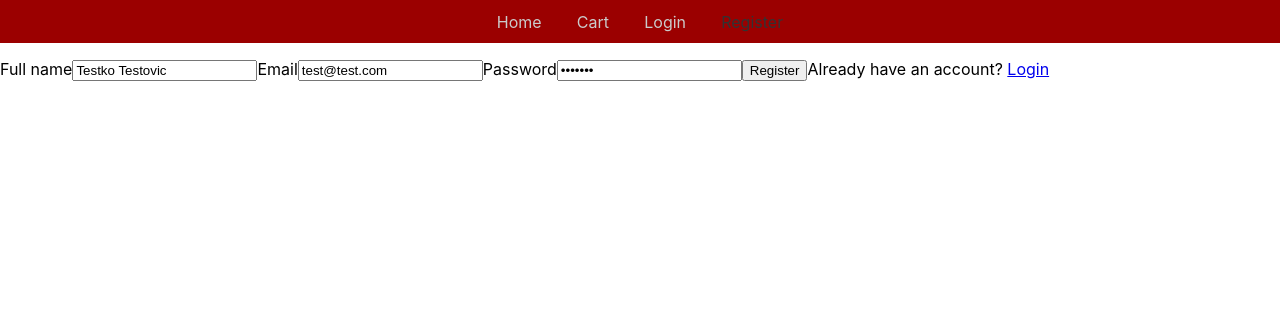
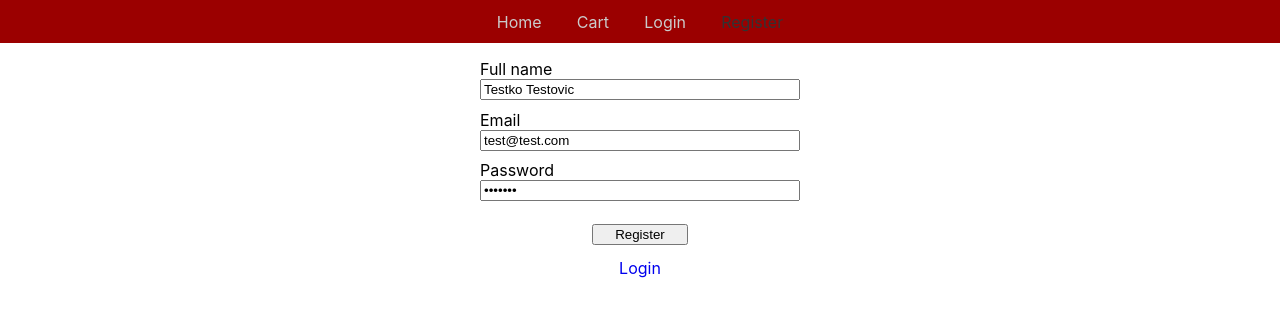
Before and after one commit to velibor7/epi-shop, a React (Create React App) app: page /register in a window 1280 px wide. Shown: the top 316 px of the page. Built offline with nearby package versions, Linux system fonts and the light colour scheme.

Commit message:
login and register done

```diff
--- a/src/auth/pages/Auth.css
+++ b/src/auth/pages/Auth.css
@@ -0,0 +1,29 @@
+.auth__form {
+  margin: 0 auto;
+  display: flex;
+  flex-direction: column;
+  width: 70%;
+}
+
+input {
+  margin-bottom: 0.7em;
+}
+
+.auth__submit {
+  margin: 1em;
+  display: flex;
+  width: 30%;
+  align-self: center;
+  justify-content: center;
+}
+
+.auth__other {
+  display: flex;
+  align-self: center;
+}
+
+@media (min-width: 700px) {
+  .auth__form {
+    width: 20em;
+  }
+}
--- a/src/auth/pages/Login.js
+++ b/src/auth/pages/Login.js
@@ -2,8 +2,9 @@ import React, { useContext } from "react";
 import { useHistory, Link } from "react-router-dom";
 import { Formik, Field, Form } from "formik";
 
+import { AuthContext } from "../../shared/context/auth-context";
+
 import "./Auth.css";
-import { AuthContext } from "../../shared/context/auth-context";
 
 const Login = () => {
   const history = useHistory();
@@ -13,7 +14,7 @@ const Login = () => {
   return (
     <Formik
       initialValues={{
-        email: "test@test.com",
+        email: "test1@test.com",
         password: "test123",
       }}
       onSubmit={(values) => {
@@ -42,15 +43,17 @@ const Login = () => {
           });
       }}
     >
-      <Form className="new-item__form">
+      <Form className="auth__form">
         <label htmlFor="email">Email</label>
         <Field id="email" type="email" name="email" />
         <label htmlFor="password">Password</label>
         <Field id="pasword" type="password" name="password" />
-        <button type="submit" className="new-item__submit">
+        <button type="submit" className="auth__submit">
           Login
         </button>
-        New here? <Link to="/register">Register</Link>
+        <Link to="/register" className="auth__other">
+          Register
+        </Link>
       </Form>
     </Formik>
   );
--- a/src/auth/pages/Register.js
+++ b/src/auth/pages/Register.js
@@ -40,17 +40,19 @@ const Register = () => {
           });
       }}
     >
-      <Form className="new-item__form">
+      <Form className="auth__form">
         <label htmlFor="fullname">Full name</label>
         <Field id="fullname" type="text" name="fullname" />
         <label htmlFor="email">Email</label>
         <Field id="email" type="email" name="email" />
         <label htmlFor="password">Password</label>
         <Field id="pasword" type="password" name="password" />
-        <button type="submit" className="new-item__submit">
+        <button type="submit" className="auth__submit">
           Register
         </button>
-        Already have an account? <Link to="/login">Login</Link>
+        <Link to="/login" className="auth__other">
+          Login
+        </Link>
       </Form>
     </Formik>
   );
--- a/src/index.css
+++ b/src/index.css
@@ -1,17 +1,27 @@
+@import url("https://fonts.googleapis.com/css2?family=Poiret+One&display=swap");
+
 body,
 html {
-  height : 100vh;
-  width  : 100%;
-  margin : 0;
+  height: 100vh;
+  width: 100%;
+  margin: 0;
   padding: 0;
-  font-family: -apple-system, BlinkMacSystemFont, 'Segoe UI', 'Roboto', 'Oxygen',
-    'Ubuntu', 'Cantarell', 'Fira Sans', 'Droid Sans', 'Helvetica Neue',
-    sans-serif;
-  -webkit-font-smoothing : antialiased;
+  font-family: -apple-system, BlinkMacSystemFont, "Poiret One", "Segoe UI",
+    "Roboto", "Oxygen", "Ubuntu", "Cantarell", "Fira Sans", "Droid Sans",
+    "Helvetica Neue", "cursive", sans-serif;
+  -webkit-font-smoothing: antialiased;
   -moz-osx-font-smoothing: grayscale;
 }
 
 code {
-  font-family: source-code-pro, Menlo, Monaco, Consolas, 'Courier New',
+  font-family: source-code-pro, Menlo, Monaco, Consolas, "Courier New",
     monospace;
 }
+
+a {
+  text-decoration: none;
+}
+
+button {
+  cursor: pointer;
+}
--- a/src/items/components/Item.css
+++ b/src/items/components/Item.css
@@ -6,20 +6,72 @@
 .item__card {
   width: 100%;
   height: 100%;
+  display: flex;
+  flex-direction: column;
+}
+.item__title {
+  margin: 0.4em;
+  align-self: center;
 }
 
-.item__cart-icon {
-  cursor: pointer;
+.item__price {
+  margin: 0em;
 }
+
 .item__image {
   object-fit: cover;
   width: 100%;
   height: 70%;
 }
 
+.item__bottom {
+  height: 30%;
+  display: flex;
+  justify-content: space-around;
+  align-content: center;
+  align-items: center;
+  margin: 0.4em;
+}
+
+.item__category {
+  width: auto;
+  padding: 0.4em;
+  align-self: flex-start;
+  border: 0px solid black;
+  border-radius: 7px;
+}
+.item__category:hover {
+  box-shadow: 1px 1px 3px gray;
+}
+
+.item__category-skydiving {
+  background-color: red;
+}
+
+.item__category-snowboarding {
+  color: white;
+  background-color: blue;
+}
+
+.item__category-skateboarding {
+  background-color: greenyellow;
+}
+
+.item__category-other {
+  background-color: gray;
+}
+
+.item__cart-icon {
+  cursor: pointer;
+  width: 1.7em;
+}
+
+img {
+  object-fit: cover;
+}
 @media (min-width: 700px) {
   .item__li {
-    width: 15em;
-    height: 15em;
+    width: 19em;
+    height: 19em;
   }
 }
--- a/src/items/components/Item.js
+++ b/src/items/components/Item.js
@@ -19,16 +19,17 @@ const Item = (props) => (
               alt={props.title}
               className="item__image"
             />
-            <h2>{props.title}</h2>
-            <p className="item__price">{props.price}</p>
-            <Link
-              to="?category=skydiving"
-              className={`item__category item__category-${props.category}`}
-            >
-              {props.category}
-            </Link>
+            <h2 className="item__title">{props.title}</h2>
             <div className="item__bottom">
+              <p className="item__price">${props.price}</p>
+              <Link
+                to="?category=skydiving"
+                className={`item__category item__category-${props.category}`}
+              >
+                {props.category}
+              </Link>
               <img
+                title="Add to cart"
                 src={cartIcon}
                 alt="Add to cart"
                 className="item__cart-icon"
--- a/src/items/pages/NewItem.js
+++ b/src/items/pages/NewItem.js
@@ -63,6 +63,7 @@ const NewItem = () => {
           </option>
           <option value="skydiving">Skydiving</option>
           <option value="snowboarding">Snowboarding</option>
+          <option value="skateboarding">Skateboarding</option>
         </Field>
 
         <Field name="image" component={FileUpload}></Field>
```
Also changed, not shown: 1 other file (tests, documents, lock files or other folders).
